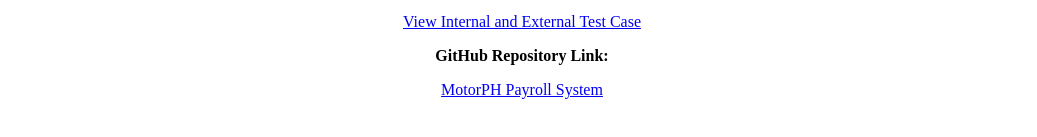
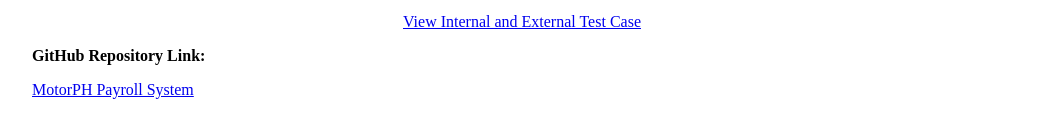
Before and after one commit to kdjusay/MotorPH-Payroll-System, a plain HTML site: page index.html in a window 1280 px wide. Shown: the part 5079-5216 px from the top of the page, without its empty margins (118-1155 px from the left). Drawn offline with Linux system fonts and the light colour scheme.

Commit message:
Update index.html

```diff
--- a/index.html
+++ b/index.html
@@ -172,8 +172,8 @@
 <p><a href ="https://docs.google.com/spreadsheets/d/1bRkQCe3CQyzIDZXpSS0VEtf44zC8hHkXSUFma9dk548/edit?usp=sharing">View Internal and External Test Case</a></p>
 
 
-<p><b>GitHub Repository Link:</b></p>
-<p><a href ="https://github.com/kmagana121/MO-IT110-OOP-TA">MotorPH Payroll System</a></p>
+<p align ="left"><b>GitHub Repository Link:</b></p>
+<p align ="left"><a href ="https://github.com/kmagana121/MO-IT110-OOP-TA">MotorPH Payroll System</a></p>
 
 </body>
 </html>
```
